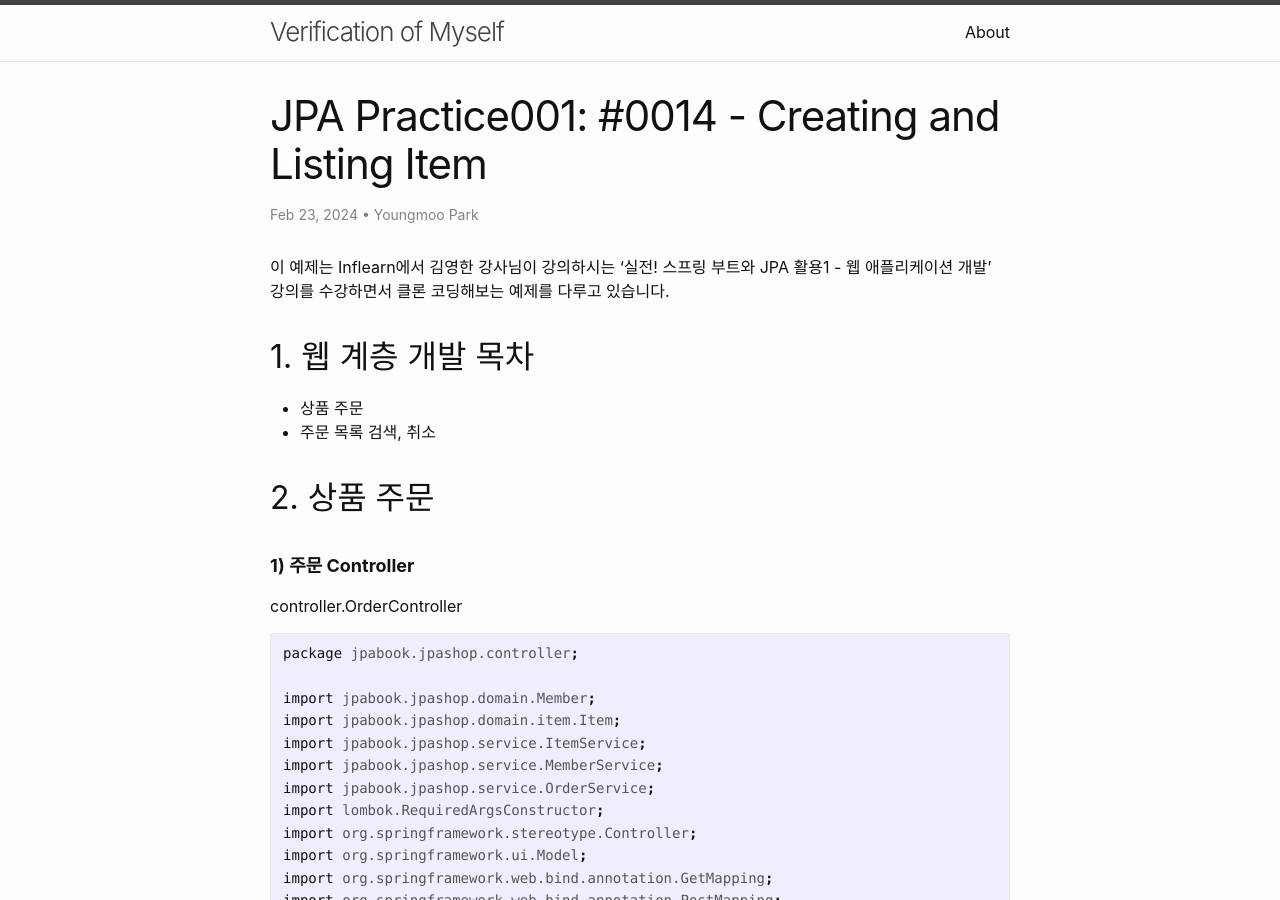
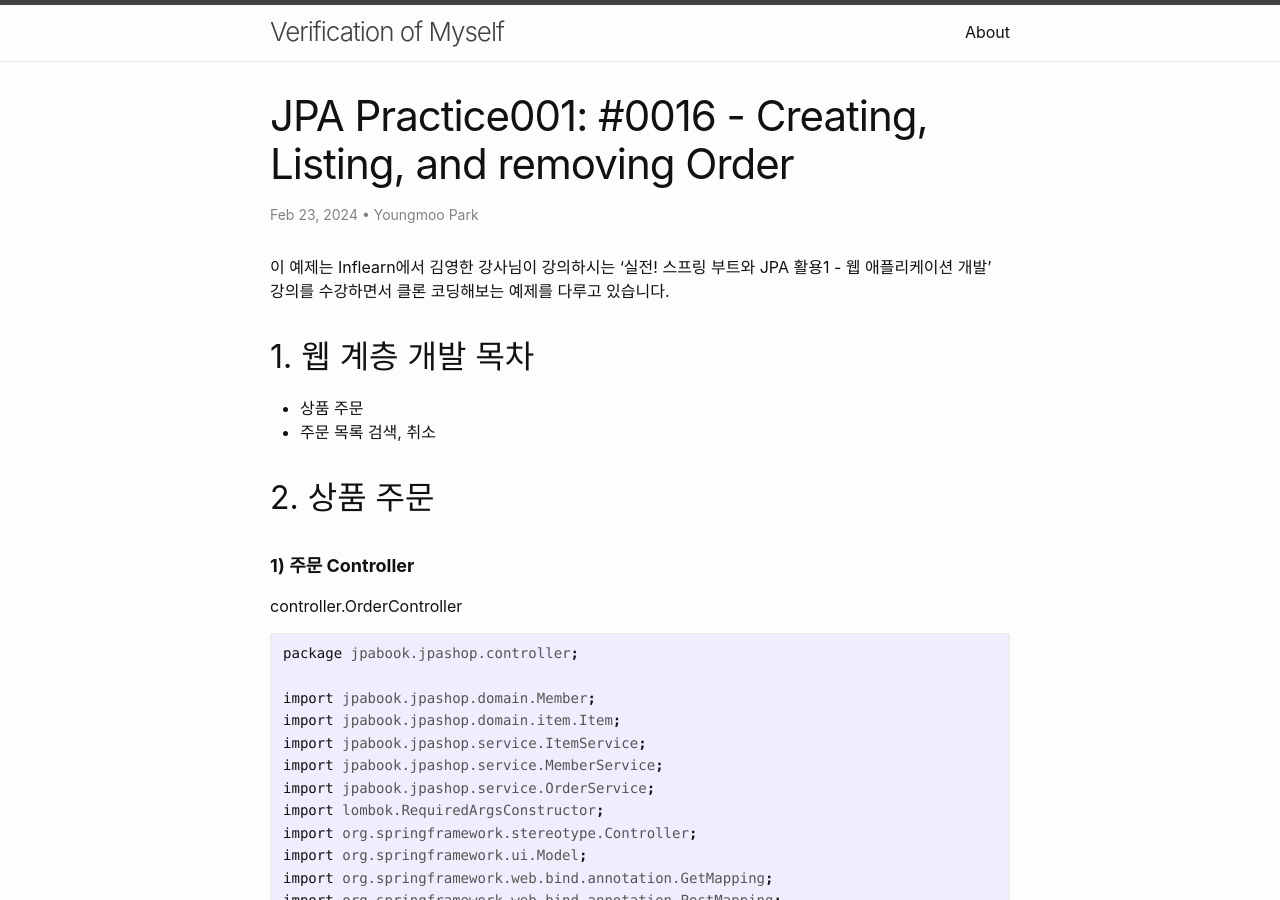
Before and after one commit to VoiceofSiren/VoiceofSiren.github.io, a Jekyll site: the page built from _posts/2024-02-23-spring-boot-jpa-pratice001-0016-creating-and-listing-and-canceling-order.md, in a window 1280 px wide and 900 px high. Built offline with Jekyll 4.4.1, drawn with Linux system fonts in a browser that asks for light colours; part of the change alters nothing that is shown; some of the changed text lies outside the part shown.

Commit message:
fix: listing orders

````diff
--- a/_posts/2024-02-23-spring-boot-jpa-pratice001-0016-creating-order.md
+++ b/_posts/2024-02-23-spring-boot-jpa-pratice001-0016-creating-and-listing-and-canceling-order.md
@@ -1,6 +1,6 @@
 ---
 layout: post
-title: "JPA Practice001: #0014 - Creating and Listing Item"
+title: "JPA Practice001: #0016 - Creating, Listing, and removing Order"
 categories: junk
 author:
   - Youngmoo Park
@@ -231,6 +231,8 @@ templates/orders/orderList.html
 
 ### **3-2. 주문 취소**
 
+##### **1) 주문 Controller**
+
 controller.OrderController에 아래의 메서드를 추가한다.
 
 ```java
@@ -240,3 +242,13 @@ controller.OrderController에 아래의 메서드를 추가한다.
         return "redirect:/orders";
     }
 ```
+
+##### **2) 실행 시 화면**
+
+주문 취소 후 화면
+
+![IMAGE](/assets/images/spring-boot-jpa-practice001/0016/after-canceling-order.png)
+
+주문 취소 시 log 기록
+
+![IMAGE](/assets/images/spring-boot-jpa-practice001/0016/logs-of-canceling-order.png)
````
Also changed, not shown: assets/images/spring-boot-jpa-practice001/0016/after-canceling-order.png (added), assets/images/spring-boot-jpa-practice001/0016/logs-of-canceling-order.png (added).
